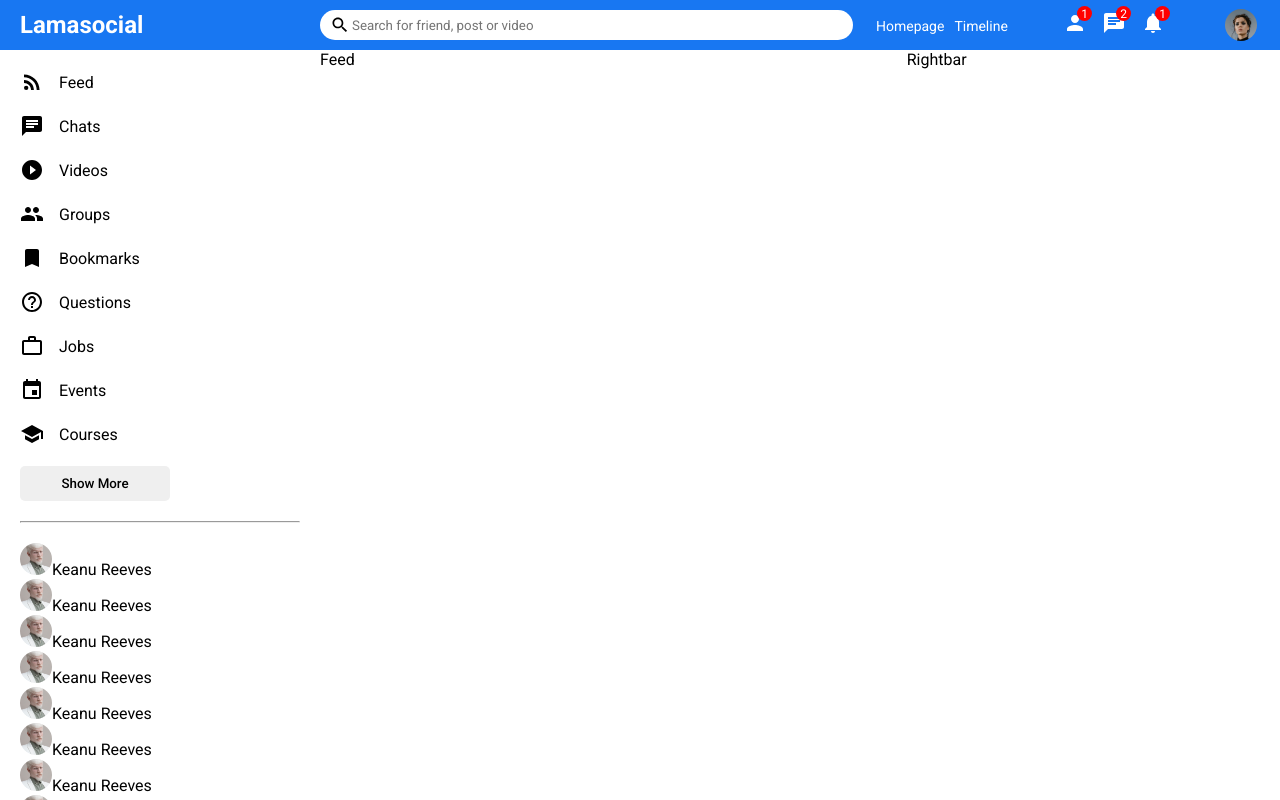
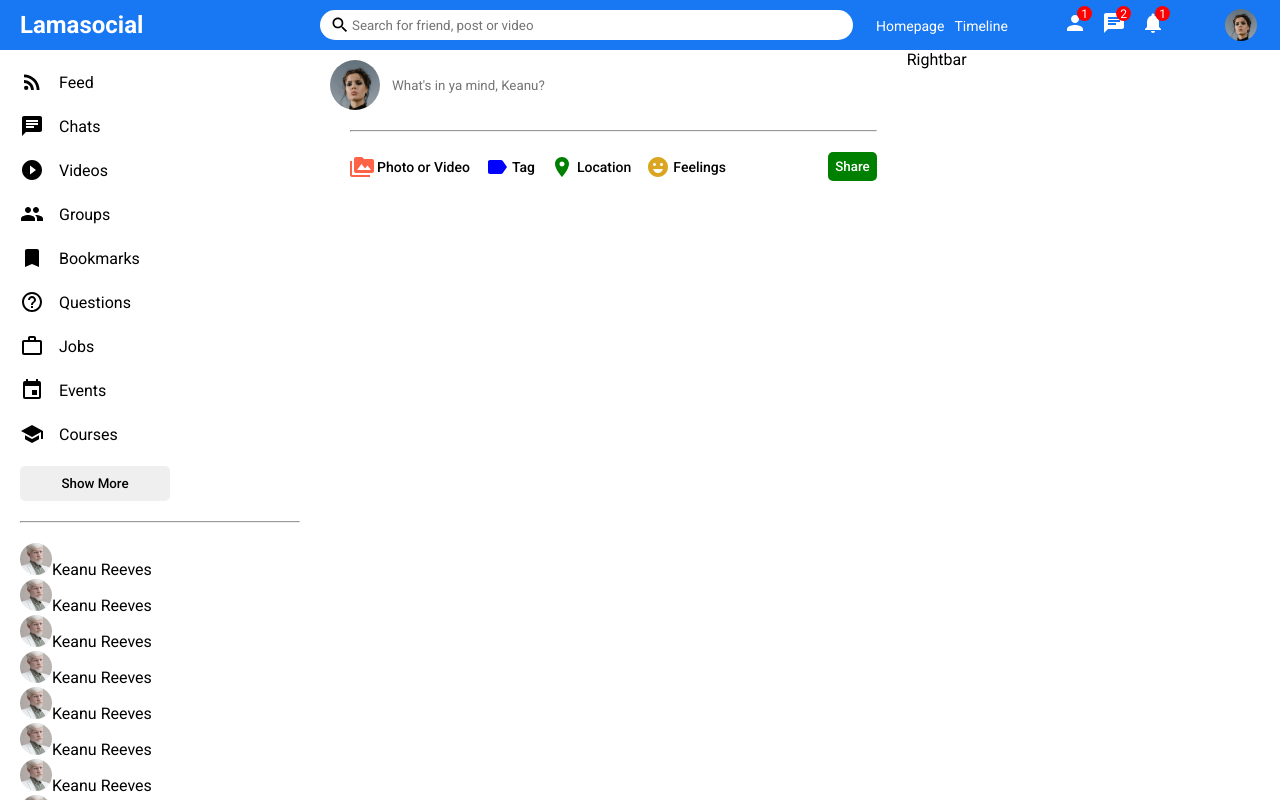
Before and after one commit to prakshh/LamaSocial, a React (Create React App) app in the folder react-social/: page / in a window 1280 px wide. Built offline with nearby package versions, Linux system fonts and the light colour scheme; the HTML template or start-up script is replaced by a standard one.

Commit message:
Feed : Share component

```diff
--- a/react-social/src/components/feed/Feed.jsx
+++ b/react-social/src/components/feed/Feed.jsx
@@ -1,7 +1,12 @@
+import Share from "../share/Share";
 import "./feed.css";
 
 export default function Feed() {
   return (
-    <div className="feed">Feed</div>
+    <div className="feed">
+      <div className="feedWrapper">
+        <Share />
+      </div>
+    </div>
   )
 }
--- /dev/null
+++ b/react-social/src/components/share/Share.jsx
@@ -0,0 +1,41 @@
+import "./share.css";
+import {PermMedia, Label,Room, EmojiEmotions} from "@material-ui/icons"
+
+export default function Share() {
+  return (
+    // <div>hey, it's share</div>
+    <div className="share">
+      <div className="shareWrapper">
+        <div className="shareTop">
+          <img className="shareProfileImg" src="/assets/person/1.jpeg" alt="" />
+          <input
+            placeholder="What's in ya mind, Keanu?"
+            className="shareInput"
+          />
+        </div>
+        <hr className="shareHr"/>
+        <div className="shareBottom">
+            <div className="shareOptions">
+                <div className="shareOption">
+                    <PermMedia htmlColor="tomato" className="shareIcon"/>
+                    <span className="shareOptionText">Photo or Video</span>
+                </div>
+                <div className="shareOption">
+                    <Label htmlColor="blue" className="shareIcon"/>
+                    <span className="shareOptionText">Tag</span>
+                </div>
+                <div className="shareOption">
+                    <Room htmlColor="green" className="shareIcon"/>
+                    <span className="shareOptionText">Location</span>
+                </div>
+                <div className="shareOption">
+                    <EmojiEmotions htmlColor="goldenrod" className="shareIcon"/>
+                    <span className="shareOptionText">Feelings</span>
+                </div>
+            </div>
+            <button className="shareButton">Share</button>
+        </div>
+      </div>
+    </div>
+  );
+}
--- /dev/null
+++ b/react-social/src/components/share/share.css
@@ -0,0 +1,74 @@
+.share {
+    width: 100%;
+    height: 170px;
+    border-radius: 10px;
+  }
+
+  .shareWrapper {
+    padding: 10px;
+  }
+
+  .shareTop {
+    display: flex;
+    align-items: center;
+  }
+
+  .shareProfileImg {
+    width: 50px;
+    height: 50px;
+    border-radius: 50%;
+    object-fit: cover;
+    margin-right: 10px;
+  }
+
+  .shareInput {
+    border: none;
+    width: 80%;
+  }
+
+  .shareInput:focus {
+    outline: none;
+  }
+
+  .shareHr {
+    margin: 20px;
+  }
+
+  .shareBottom {
+    display: flex;
+    align-items: center;
+    justify-content: space-between;
+  }
+
+  .shareOptions{
+      display: flex;
+      margin-left: 20px;
+  }
+
+  .shareOption{
+      display: flex;
+      align-items: center;
+      margin-right: 15px;
+      cursor: pointer;
+  }
+
+  .shareIcon{
+      font-size: 18px;
+      margin-right: 3px;
+  }
+
+  .shareOptionText{
+      font-size: 14px;
+      font-weight: 500;
+  }
+
+  .shareButton{
+      border: none;
+      padding: 7px;
+      border-radius: 5px;
+      background-color: green;
+      font-weight: 500;
+      margin-right: 20px;
+      cursor: pointer;
+      color: white;
+  }
```
